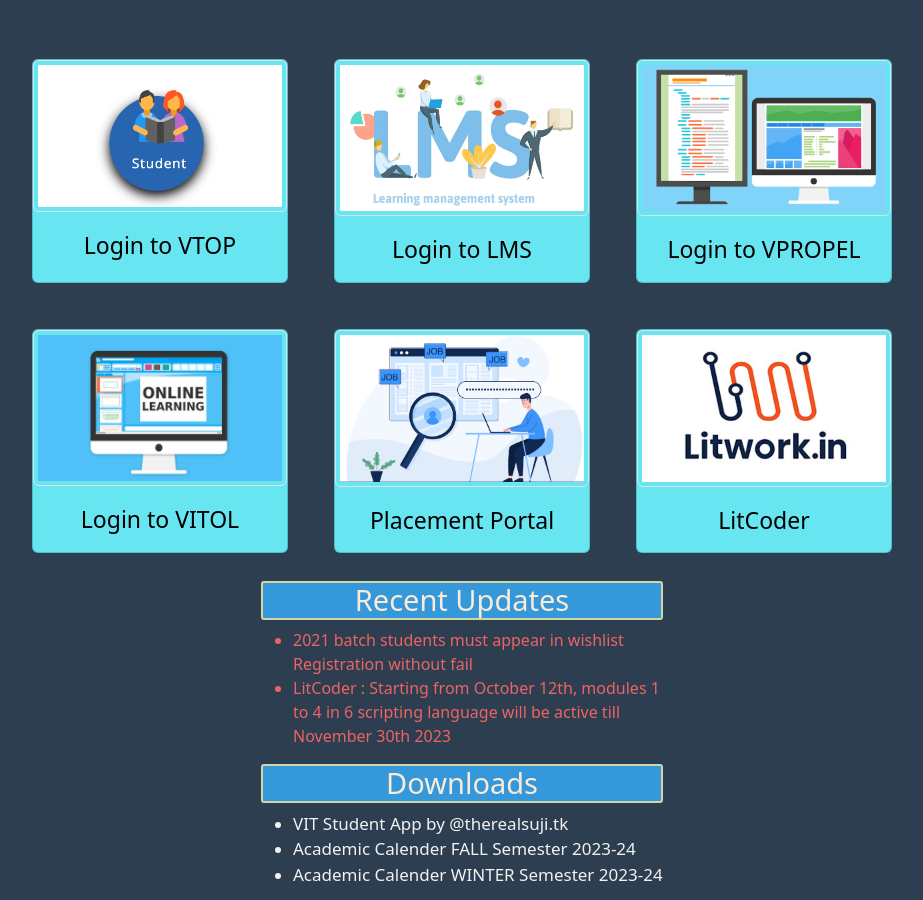
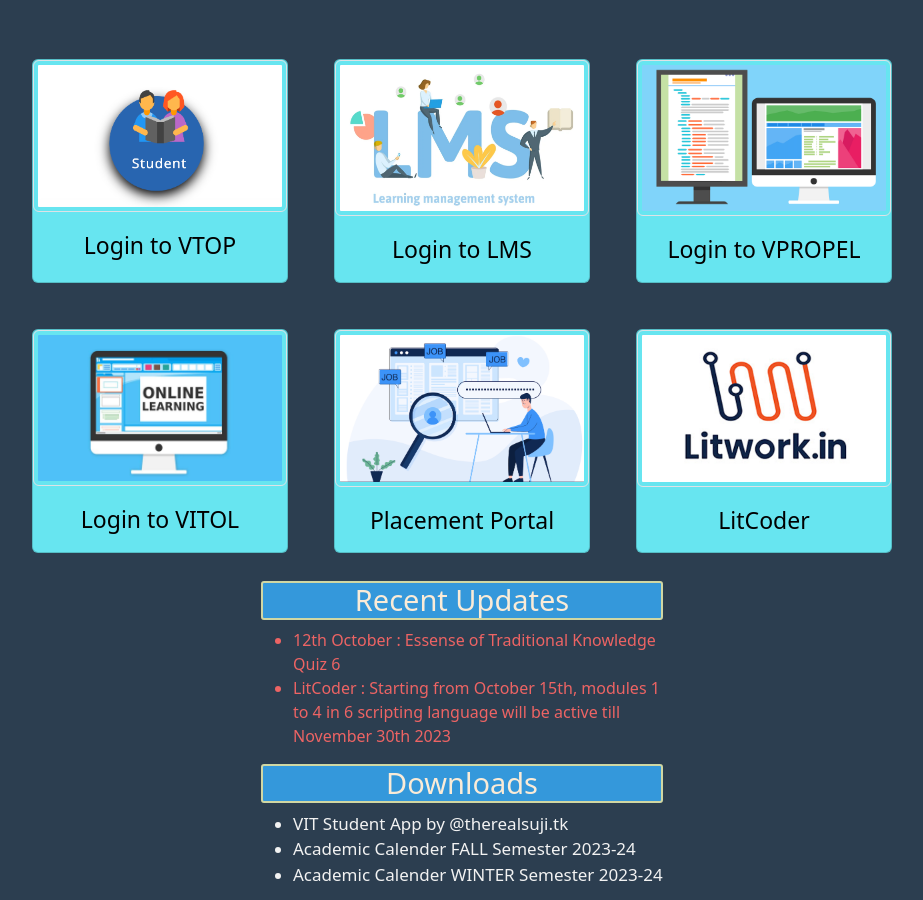
Before and after one commit to shivamkjha/EverythingVIT, a plain HTML site: page index.html in a window 1280 px wide. Shown: the part 132-1032 px from the top of the page, without its empty margins (178-1101 px from the left). Drawn offline with nearby package versions, Linux system fonts and the light colour scheme.

```diff
--- a/index.html
+++ b/index.html
@@ -176,11 +176,10 @@
 
         <ul class="download-items" style="color: rgb(237, 100, 100)">
           <li>
-            2021 batch students must appear in wishlist Registration without
-            fail
+            12th October : Essense of Traditional Knowledge Quiz 6
           </li>
           <li>
-            LitCoder : Starting from October 12th, modules 1 to 4 in 6 scripting language
+            LitCoder : Starting from October 15th, modules 1 to 4 in 6 scripting language
             will be active till November 30th 2023
           </li>
         </ul>
```
